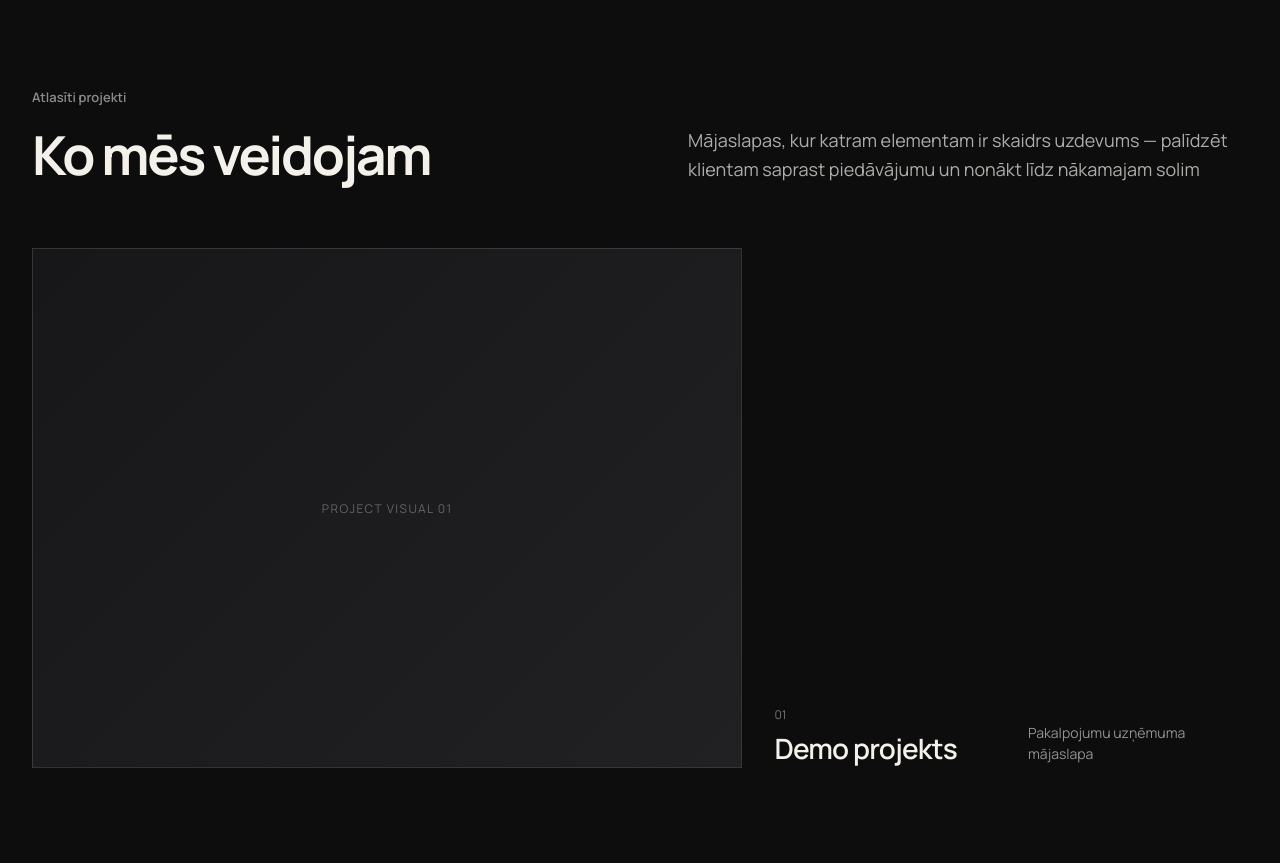
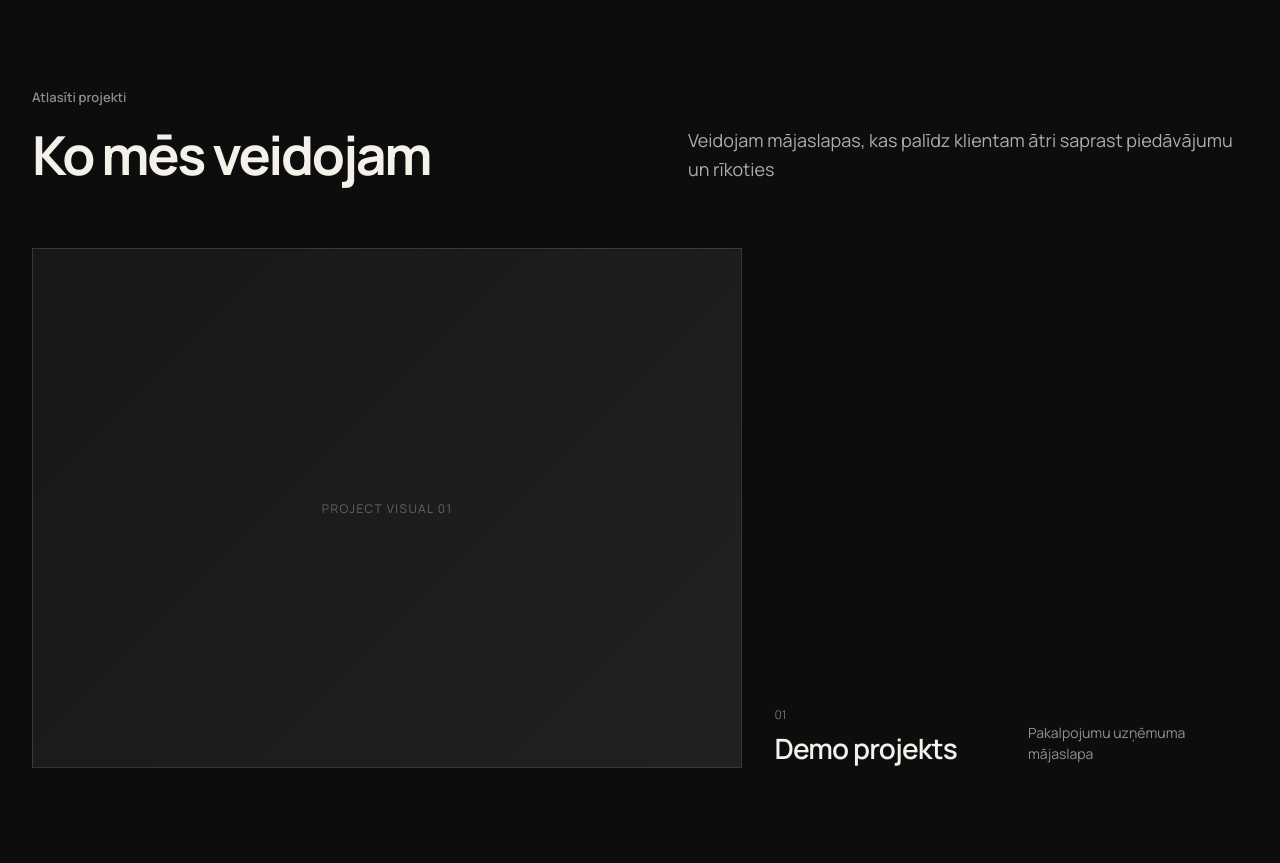
Before and after one commit to davisl24/WEBSITEAGENCY, a Next.js app: page / in a window 1280 px wide. Shown: the part 840-1703 px from the top of the page. Built offline with nearby package versions, Linux system fonts and the light colour scheme.

Commit message:
copy: tighten work section intro

```diff
--- a/app/page.tsx
+++ b/app/page.tsx
@@ -42,8 +42,7 @@ export default function Home() {
             <p className="section-label">Atlasīti projekti</p>
             <h2 id="work-title">Ko mēs veidojam</h2>
             <p className="section-intro">
-              Mājaslapas, kur katram elementam ir skaidrs uzdevums — palīdzēt klientam
-              saprast piedāvājumu un nonākt līdz nākamajam solim
+              Veidojam mājaslapas, kas palīdz klientam ātri saprast piedāvājumu un rīkoties
             </p>
           </div>
 
```
